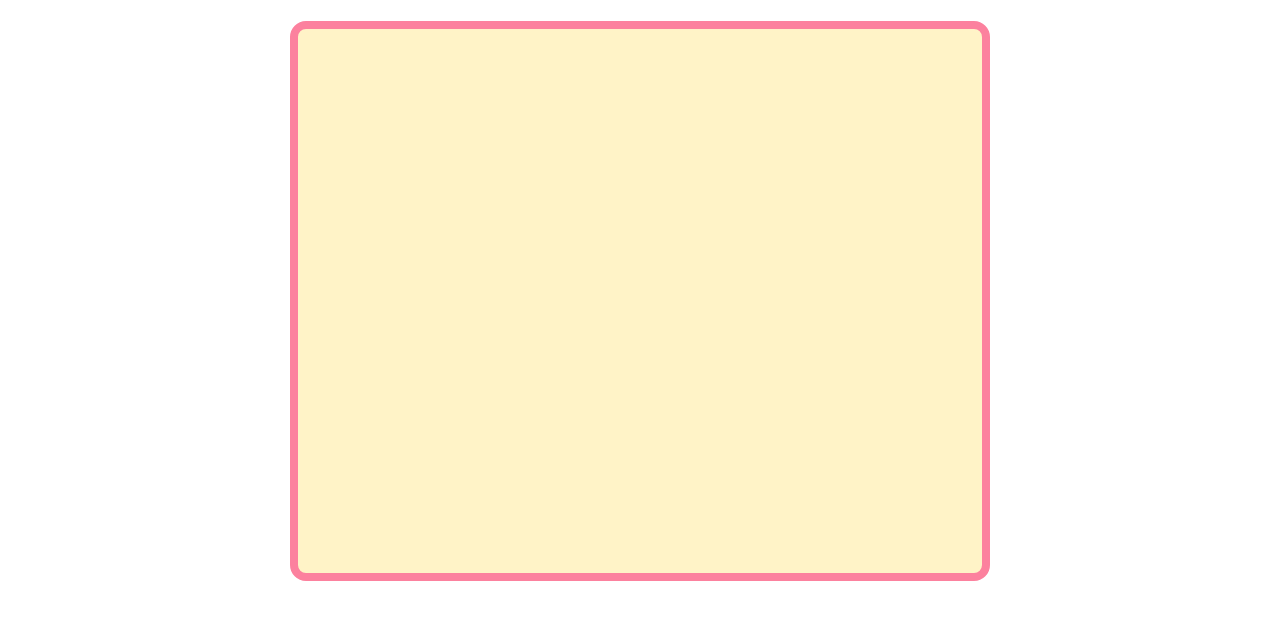
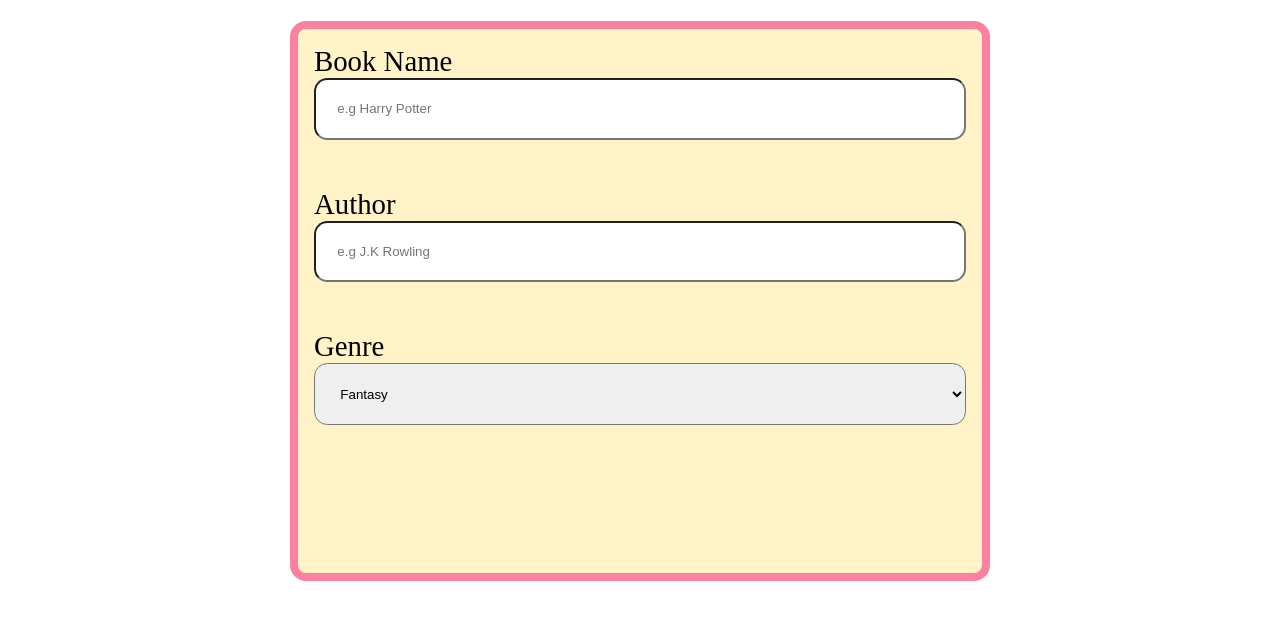
Before and after one commit to farihaorna23/BookNest, a plain HTML site: page index.html in a window 1280 px wide. Shown: the part 152-772 px from the top of the page. Drawn offline with Linux system fonts and the light colour scheme.

Commit message:
added the form to the add a book page and some style

```diff
--- a/index.html
+++ b/index.html
@@ -19,7 +19,28 @@
   </header>
   <main>
     <div class="form-container">
-
+      <form>
+        <div class="form-item">
+        <label for="book-name">Book Name</label>
+        <input type="text" id="book-name" name="book-name" placeholder="e.g Harry Potter">
+        </div>
+        <div class="form-item">
+          <label for="author">Author</label>
+          <input type="text" id="author" name="author" placeholder="e.g J.K Rowling">
+        </div>
+        <div class="form-item">
+        <label for="genre">Genre</label>
+        <select id="genre" name="genre">
+          <option value="fantasy">Fantasy</option>
+          <option value="romance">Romance</option>
+          <option value="science-fiction">Science Fiction</option>
+          <option value="historical-fiction">Historical Fiction</option>
+          <option value="mystery">Mystery</option>
+          <option value="science-fiction">Science Fiction</option>
+          <option value="autobiography">Autobiography</option>
+        </select>
+        </div>
+      </form>
     </div>
   </main>
 </body>
--- a/style.css
+++ b/style.css
@@ -38,6 +38,7 @@ a:hover{
 /* Main: Form */
 
 .form-container{
+  width: 95%;
   max-width: 700px;
   min-height: 70vh;
   background-color: #FFF3C7;
@@ -45,3 +46,22 @@ a:hover{
   border: 0.5em solid #FC819E,;
   border-radius: 1em;
 }
+
+form{
+  margin: 1em;
+}
+
+.form-item{
+  display: flex;
+  flex-direction: column;
+  margin-bottom: 3em;
+}
+
+label{
+  font-size: 1.8rem;
+}
+
+input,select{
+  padding: 1.6em;
+  border-radius: 1em;
+}
```
